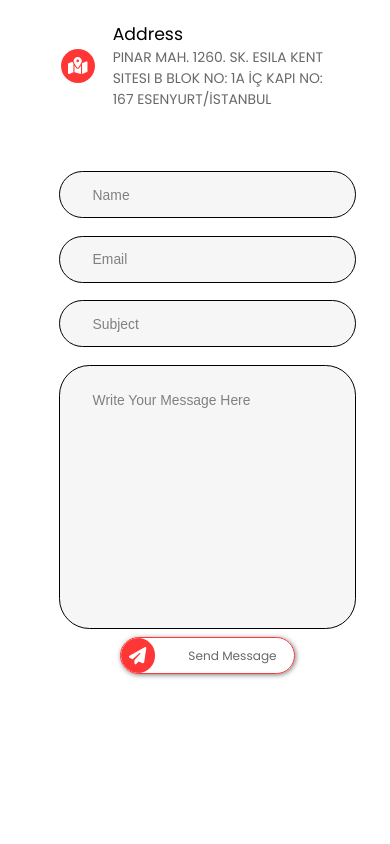
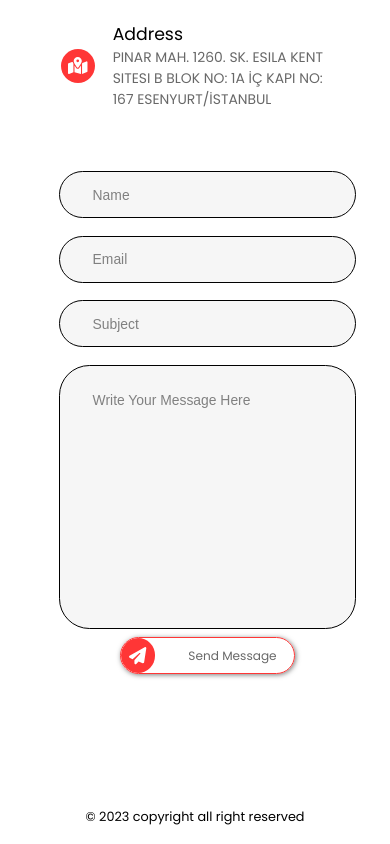
Before and after one commit to AmrWalidi/Personel-Portfolio, a React (Vite) app: page / in a window 390 px wide. Shown: the part 2976-3820 px from the top of the page. Before the commit the page ends 3693 px from the top, so only its background shows below. Built offline with nearby package versions, Linux system fonts and the light colour scheme.

Commit message:
add footer

```diff
--- a/src/App.css
+++ b/src/App.css
@@ -112,6 +112,16 @@ nav a:hover p {
     background-color: #FF0707;
 }
 
+footer{
+    padding: 1.3vw 0;
+}
+
+footer p{
+    margin: 0;
+    text-align: center;
+    font-size: 0.8rem;
+}
+
 @media screen and (max-width:900px) {
     nav {
         top: 30px;
@@ -173,6 +183,11 @@ nav a:hover p {
     .title::after{
         width: 7.77vw;
     }
+
+    footer{
+        padding: 2.22vw 0;
+    }
+
 }
 
 @media screen and (max-width:450px) {
@@ -224,4 +239,8 @@ nav a:hover p {
         width: 14vw;
         height: 0.4vw;
     }
+
+    footer{
+        padding: 4.44vw 0;
+    }
 }
--- a/src/App.tsx
+++ b/src/App.tsx
@@ -3,6 +3,7 @@ import Home from "./Components/Home/Home";
 import About from "./Components/About/About";
 import Projects from "./Components/Projects/Projects";
 import Contact from "./Components/Contact/Contact";
+import Footer from "./Components/Footer";
 import "./App.css";
 
 export default function App() {
@@ -13,6 +14,7 @@ export default function App() {
       <About />
       <Projects />
       <Contact/>
+      <Footer/>
     </>
   );
 }
--- a/src/Components/Contact/Contact.css
+++ b/src/Components/Contact/Contact.css
@@ -1,5 +1,5 @@
 #contact {
-    margin-bottom: 3.26vw;
+    margin-bottom: 13vw;
 }
 
 .contact-section-content {
@@ -165,7 +165,7 @@ input[name="message"]::placeholder {
 
 @media screen and (max-width:900px) {
     #contact {
-        margin-bottom: 5.56vw;
+        margin-bottom: 22.2vw;
     }
 
     .contact-section-content {
@@ -267,7 +267,7 @@ input[name="message"]::placeholder {
 
 @media screen and (max-width:450px) {
     #contact {
-        margin-bottom: 11.1vw;
+        margin-bottom: 30vw;
     }
 
     .contact-section-content {
--- /dev/null
+++ b/src/Components/Footer.tsx
@@ -0,0 +1,9 @@
+function Footer(){
+    return (
+        <footer>
+        <p>&copy; 2023 copyright all right reserved</p>
+        </footer>
+    )
+}
+
+export default Footer;
```
